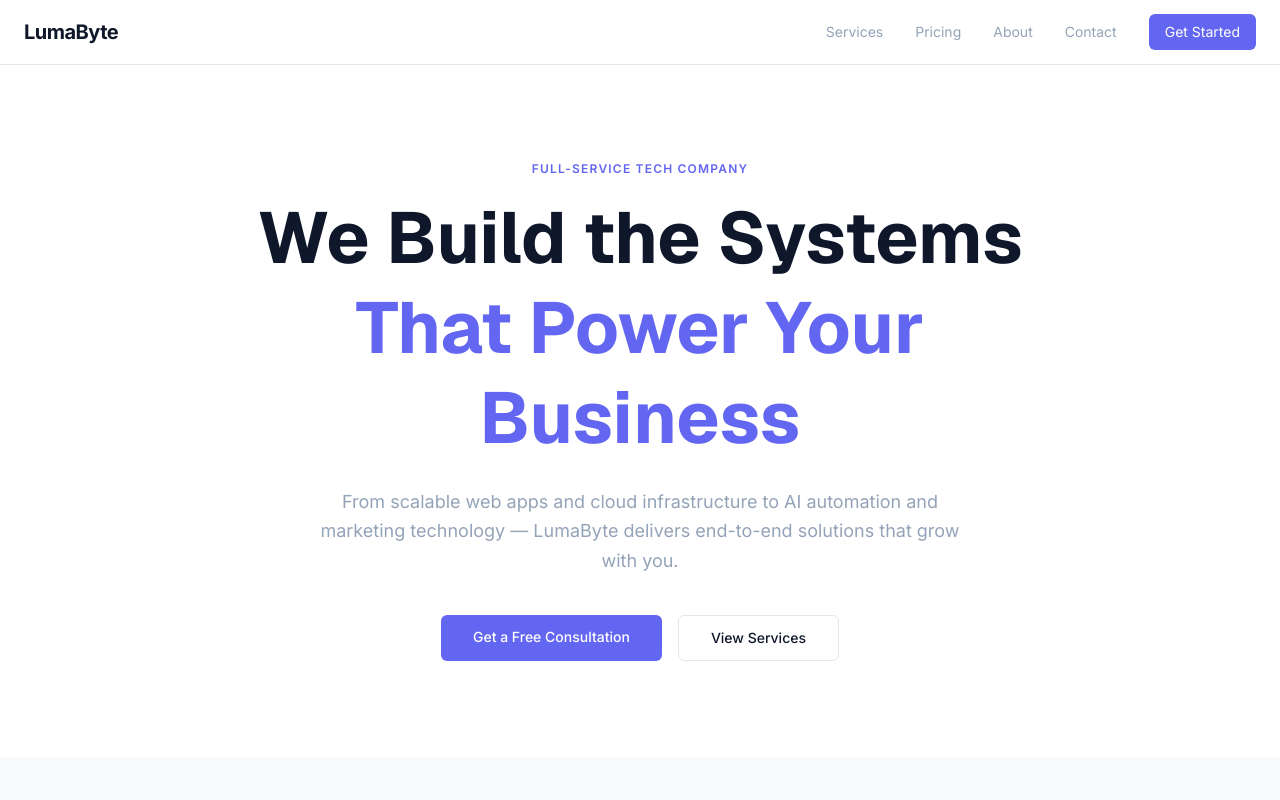
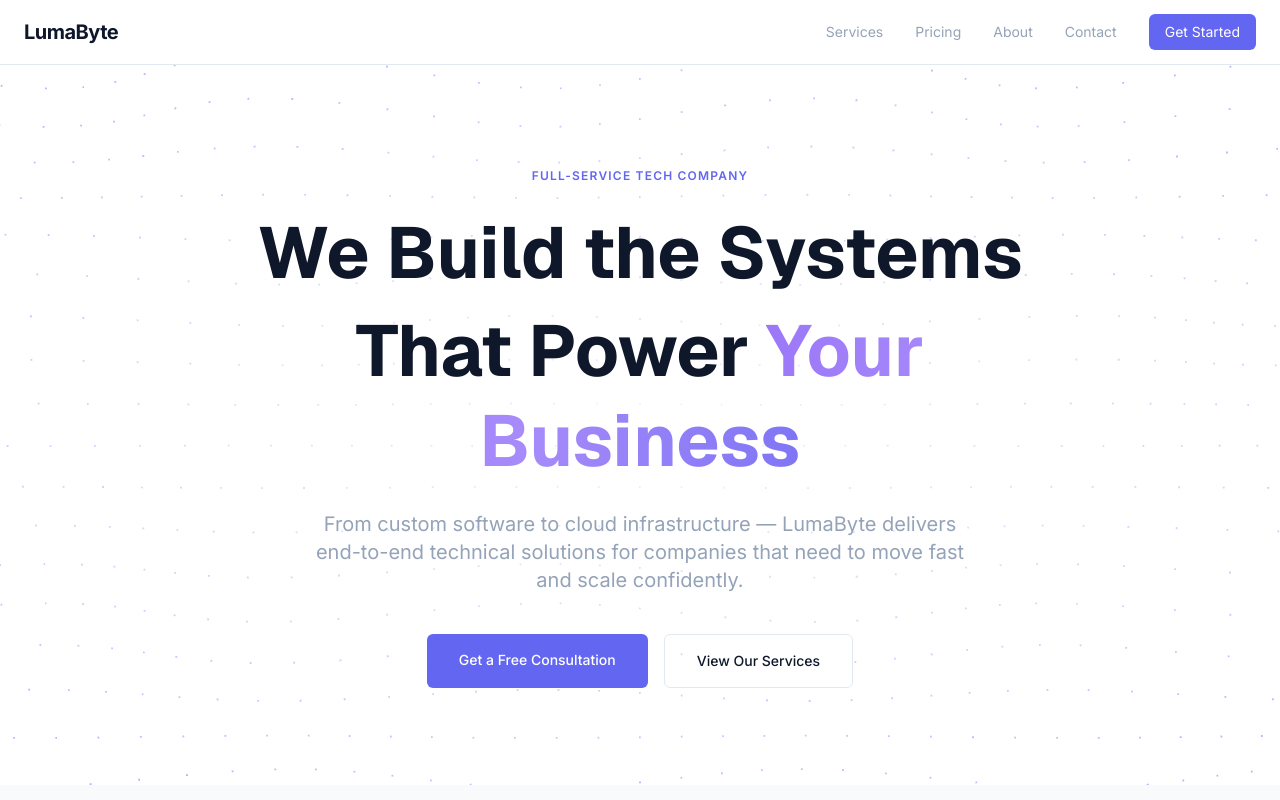
Before and after one commit to bytewise-curriculum/lumabyte, a Next.js app: page / in a window 1280 px wide. Shown: the top 800 px of the page. Built offline with nearby package versions, Linux system fonts and the light colour scheme.

Commit message:
feat: upgrade Hero with DottedSurface bg and Framer Motion stagger

```diff
--- a/components/sections/Hero.tsx
+++ b/components/sections/Hero.tsx
@@ -1,32 +1,98 @@
+'use client'
+
 import Link from 'next/link'
+import { motion } from 'framer-motion'
+import { DottedSurface } from '@/components/ui/DottedSurface'
+
+const container = {
+  hidden: {},
+  show: {
+    transition: { staggerChildren: 0.15 },
+  },
+}
+
+const item = {
+  hidden: { opacity: 0, y: 20 },
+  show: { opacity: 1, y: 0, transition: { duration: 0.5, ease: 'easeOut' } },
+}
 
 export function Hero() {
   return (
-    <section className="min-h-[80vh] flex flex-col items-center justify-center text-center px-6 py-24 bg-background">
-      <span className="inline-block text-xs uppercase tracking-widest text-accent font-semibold mb-4">
+    <section className="relative min-h-[90vh] flex items-center justify-center overflow-hidden bg-background">
+      {/* Dotted background */}
+      <DottedSurface />
+
+      {/* Radial gradient overlay for text readability */}
+      <div
+        className="absolute inset-0 pointer-events-none"
+        style={{
+          background:
+            'radial-gradient(ellipse 80% 60% at 50% 50%, rgba(255,255,255,0.85) 0%, rgba(255,255,255,0.4) 60%, transparent 100%)',
+        }}
+      />
+
+      {/* Content */}
+      <motion.div
+        className="relative z-10 max-w-4xl mx-auto px-6 text-center"
+        variants={container}
+        initial="hidden"
+        animate="show"
+      >
+        <motion.span
+          variants={item}
+          className="inline-block text-xs uppercase tracking-widest text-accent font-semibold mb-6"
+        >
           Full-Service Tech Company
-      </span>
-      <h1 className="font-geist text-5xl md:text-7xl font-bold text-foreground leading-tight max-w-4xl">
-        We Build the Systems<br />
-        <span className="text-accent">That Power Your Business</span>
-      </h1>
-      <p className="mt-6 text-lg text-muted max-w-2xl leading-relaxed">
-        From scalable web apps and cloud infrastructure to AI automation and marketing technology — LumaByte delivers end-to-end solutions that grow with you.
-      </p>
-      <div className="mt-10 flex flex-col sm:flex-row gap-4">
+        </motion.span>
+
+        <motion.h1
+          variants={item}
+          className="font-geist text-5xl md:text-7xl font-bold text-foreground leading-tight mb-2"
+        >
+          We Build the Systems
+        </motion.h1>
+
+        <motion.h1
+          variants={item}
+          className="font-geist text-5xl md:text-7xl font-bold leading-tight mb-6"
+        >
+          That Power{' '}
+          <span className="shimmer-text">Your Business</span>
+        </motion.h1>
+
+        <motion.p
+          variants={item}
+          className="text-lg md:text-xl text-muted max-w-2xl mx-auto mb-10"
+        >
+          From custom software to cloud infrastructure — LumaByte delivers end-to-end
+          technical solutions for companies that need to move fast and scale confidently.
+        </motion.p>
+
+        <motion.div
+          variants={item}
+          className="flex flex-col sm:flex-row gap-4 justify-center"
+        >
           <Link
             href="/contact"
-          className="bg-accent text-white px-8 py-3 rounded-md text-sm font-medium hover:bg-accent/90 transition-colors"
+            className="bg-accent text-white px-8 py-4 rounded-md text-sm font-medium transition-all hover:scale-[1.02]"
+            style={{ '--hover-shadow': '0 0 20px rgba(99,102,241,0.4)' } as React.CSSProperties}
+            onMouseEnter={(e) => {
+              (e.currentTarget as HTMLElement).style.boxShadow = '0 0 20px rgba(99,102,241,0.4)'
+            }}
+            onMouseLeave={(e) => {
+              (e.currentTarget as HTMLElement).style.boxShadow = ''
+            }}
           >
             Get a Free Consultation
           </Link>
           <Link
             href="/#services"
-          className="border border-border text-foreground px-8 py-3 rounded-md text-sm font-medium hover:bg-muted-bg transition-colors"
+            className="border border-border text-foreground px-8 py-4 rounded-md text-sm font-medium transition-colors hover:bg-muted-bg"
           >
-          View Services
+            View Our Services
           </Link>
-      </div>
+        </motion.div>
+      </motion.div>
     </section>
   )
 }
```
Lines whose indentation alone changed are shown as unchanged.
